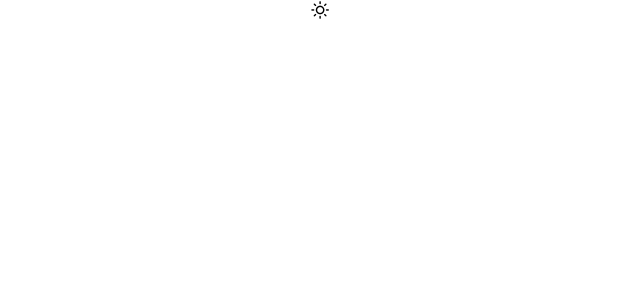
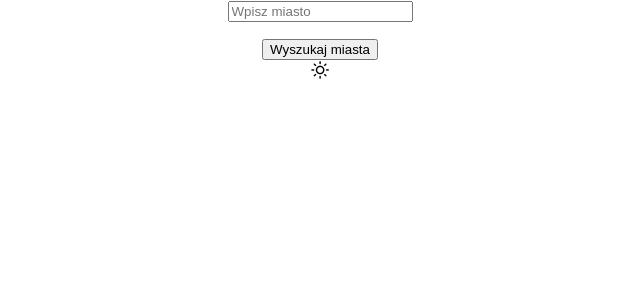
Before and after one commit to ZbigniewOstapowicz/WeatherAppInReact, a React (Create React App) app: page / in a window 1280 px wide. Shown: the top 300 px of the page, without its empty margins (320-960 px from the left). Built offline with nearby package versions, Linux system fonts and the light colour scheme.

Commit message:
add handeInputChange

```diff
--- a/src/components/App.js
+++ b/src/components/App.js
@@ -1,10 +1,21 @@
-import React, { Component } from 'react';
-import './App.css';
-import 'weather-icons/css/weather-icons.css'
+import React, { Component } from "react";
+import "./App.css";
+import "weather-icons/css/weather-icons.css";
+import Form from "./Form";
 class App extends Component {
+  state = {
+    value: "",
+    err: false
+  };
+  handelInputChange = e => {
+    this.setState({
+      value: e.target.value
+    });
+  };
   render() {
     return (
       <div className="App">
+        <Form value={this.state.value} change={this.handelInputChange}></Form>
         <i className=" wi wi-day-sunny"></i>
       </div>
     );
--- /dev/null
+++ b/src/components/Form.jsx
@@ -0,0 +1,18 @@
+import React from "react";
+
+const Form = props => {
+  return (
+    <form onSubmit={props.submit}>
+      <input
+        type="text"
+        value={props.value}
+        onChange={props.change}
+        placeholder="Wpisz miasto"
+      />
+      <p>{props.value}</p>
+      <button>Wyszukaj miasta</button>
+    </form>
+  );
+};
+
+export default Form;
```
